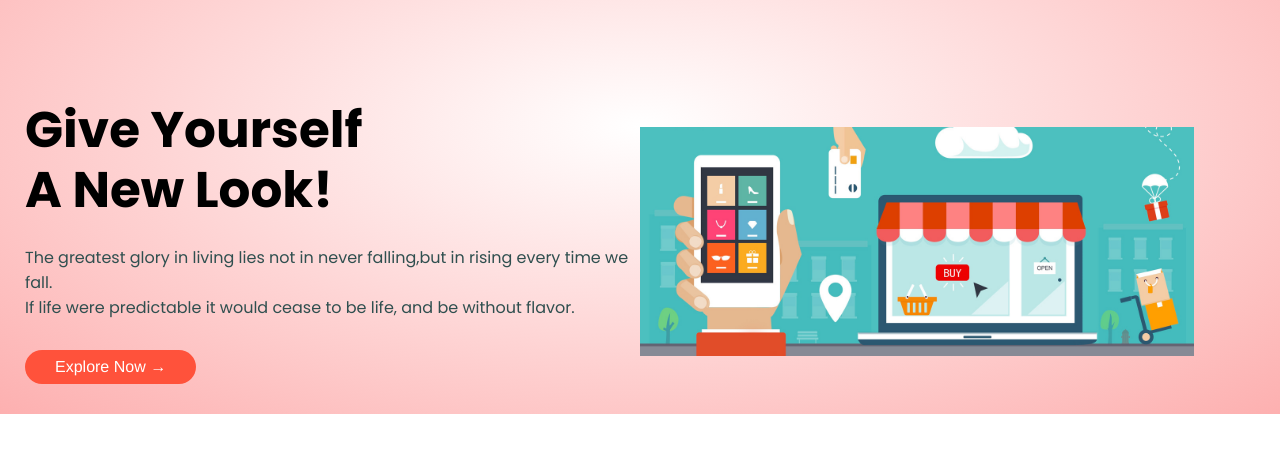
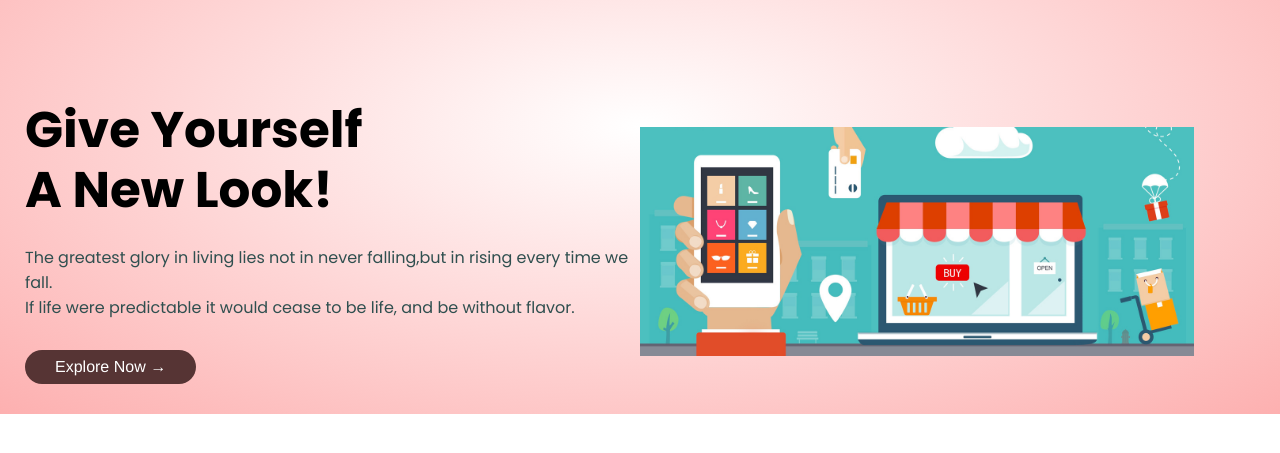
Before and after one commit to astha-kharya/fullstack_project, a plain HTML site: page index.html in a window 1280 px wide. In both pictures the pointer is over the link 110 px from the left and 528 px from the top of the page. Shown: the part 161-614 px from the top of the page. Drawn offline with Linux system fonts and the light colour scheme.

Commit message:
adding hover effect in button

```diff
--- a/CSS/style.css
+++ b/CSS/style.css
@@ -76,6 +76,11 @@ p {
     padding: 8px 30px;
     margin: 30px 0;
     border-radius: 30px;
+    transition: background 0.5s;
+}
+
+.button:hover {
+    background: #563434;
 }
 
 .header {
```
